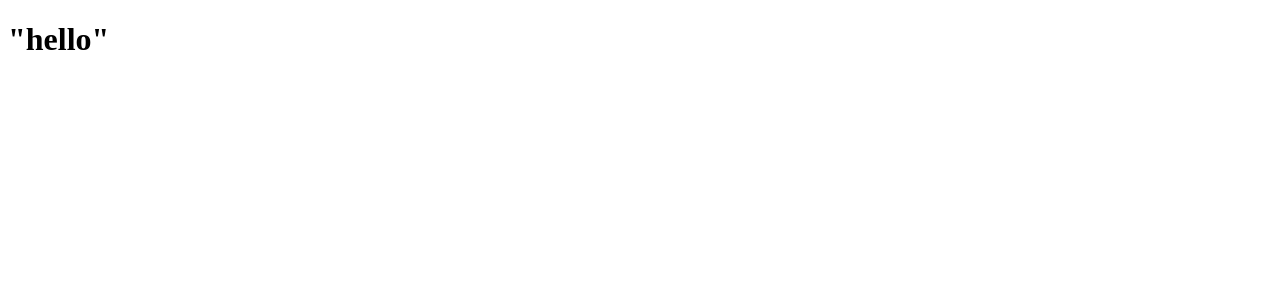
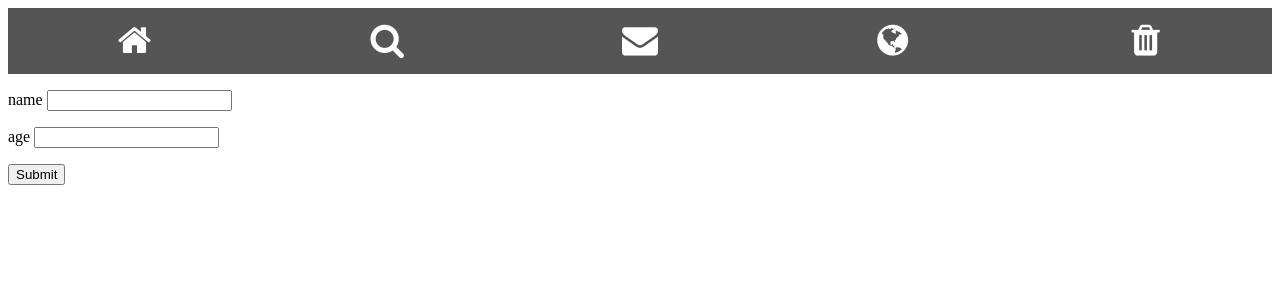
Before and after one commit to vijay-krishna03/tmg-hackathon, a Flask app: page / in a window 1280 px wide. Before the commit the part shown is almost empty. Shown: the top 300 px of the page. Run offline with Flask 2, Linux system fonts and the light colour scheme; some libraries are stand-ins or nearby versions.

Commit message:
without gitignore

```diff
--- a/templates/index.html
+++ b/templates/index.html
@@ -2,9 +2,48 @@
 <html lang="en" dir="ltr">
   <head>
     <meta charset="utf-8">
+    <link rel="stylesheet" href="https://cdnjs.cloudflare.com/ajax/libs/font-awesome/4.7.0/css/font-awesome.min.css">
+
+<div class="icon-bar">
+  <a  href="#"><i class="fa fa-home"></i></a>
+  <a href="#"><i class="fa fa-search"></i></a>
+  <a href="#"><i class="fa fa-envelope"></i></a>
+  <a href="#"><i class="fa fa-globe"></i></a>
+  <a href="#"><i class="fa fa-trash"></i></a>
+</div>
+<style>
+.icon-bar {
+width: 100%; /* Full-width */
+background-color: #555; /* Dark-grey background */
+overflow: auto; /* Overflow due to float */
+}
+
+.icon-bar a {
+float: left; /* Float links side by side */
+text-align: center; /* Center-align text */
+width: 20%; /* Equal width (5 icons with 20% width each = 100%) */
+padding: 12px 0; /* Some top and bottom padding */
+transition: all 0.3s ease; /* Add transition for hover effects */
+color: white; /* White text color */
+font-size: 36px; /* Increased font size */
+}
+
+.icon-bar a:hover {
+background-color: #000; /* Add a hover color */
+}
+
+.active {
+background-color: #04AA6D; /* Add an active/current color */
+}
+</style>
+
     <title></title>
   </head>
   <body>
-    <h1>"hello"</h1>
-  </body>
+    <form action="/login" method = "POST">
+   <p>name <input type = "text" name = "name" /></p>
+   <p>age <input type = "integer" name = "age" /></p>
+   <p><input type = "submit" value = "Submit" /></p>
+</form>
+</body>
 </html>
```
Also changed, not shown: app.py (+70 -0 lines), 1 other file.
